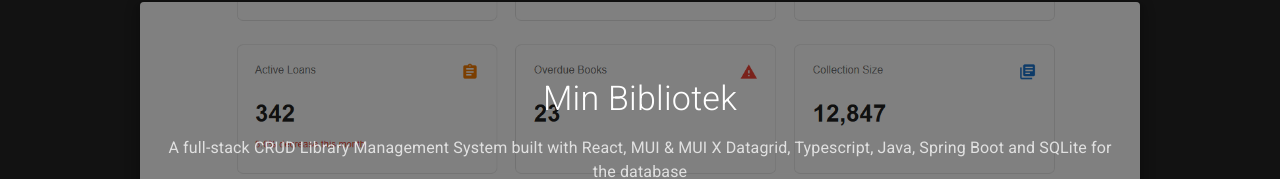
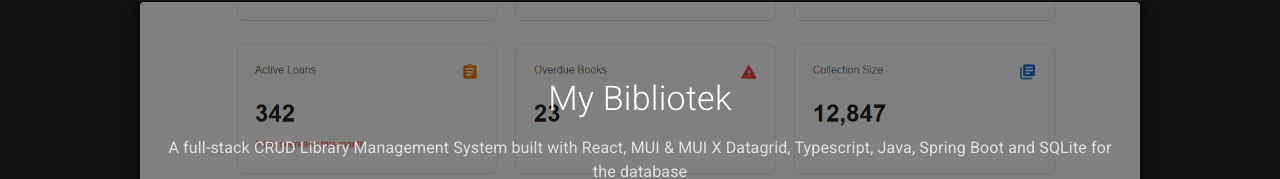
Before and after one commit to lukebike/portfoliov2, a React (Vite) app: page /projects in a window 1280 px wide. Shown: the part 224-403 px from the top of the page. Built offline with nearby package versions, Linux system fonts and the light colour scheme.

Commit message:
Fixed My Biblitek link

```diff
--- a/src/data/projectCardInfo.ts
+++ b/src/data/projectCardInfo.ts
@@ -1,4 +1,3 @@
-import springBootImg from "../assets/spring-boot.webp";
 import expressImg from "../assets/https___dev-to-uploads.s3.amazonaws.com_uploads_articles_zojuy79lo3fn3qdt7g6p-removebg-preview.png";
 import reactImg from "../assets/0_x-HyaNxF4CJW0gSc.png";
 import planifyImg from "../assets/TodoLight.png";
@@ -15,11 +14,11 @@
 const cards: CardListTypes[] = [
   {
     img: minBibliotekImg,
-    cardTitle: "Min Bibliotek",
+    cardTitle: "My Bibliotek",
     cardText:
       "A full-stack CRUD Library Management System built with React, MUI & MUI X Datagrid, Typescript, Java, Spring Boot and SQLite for the database",
     anchorText: "Visit now!",
-    anchorLink: "https://github.com/lukebike/MinBibliotek",
+    anchorLink: "https://mybibliotek.netlify.app/",
   },
   {
     img: goombaImg,
```
